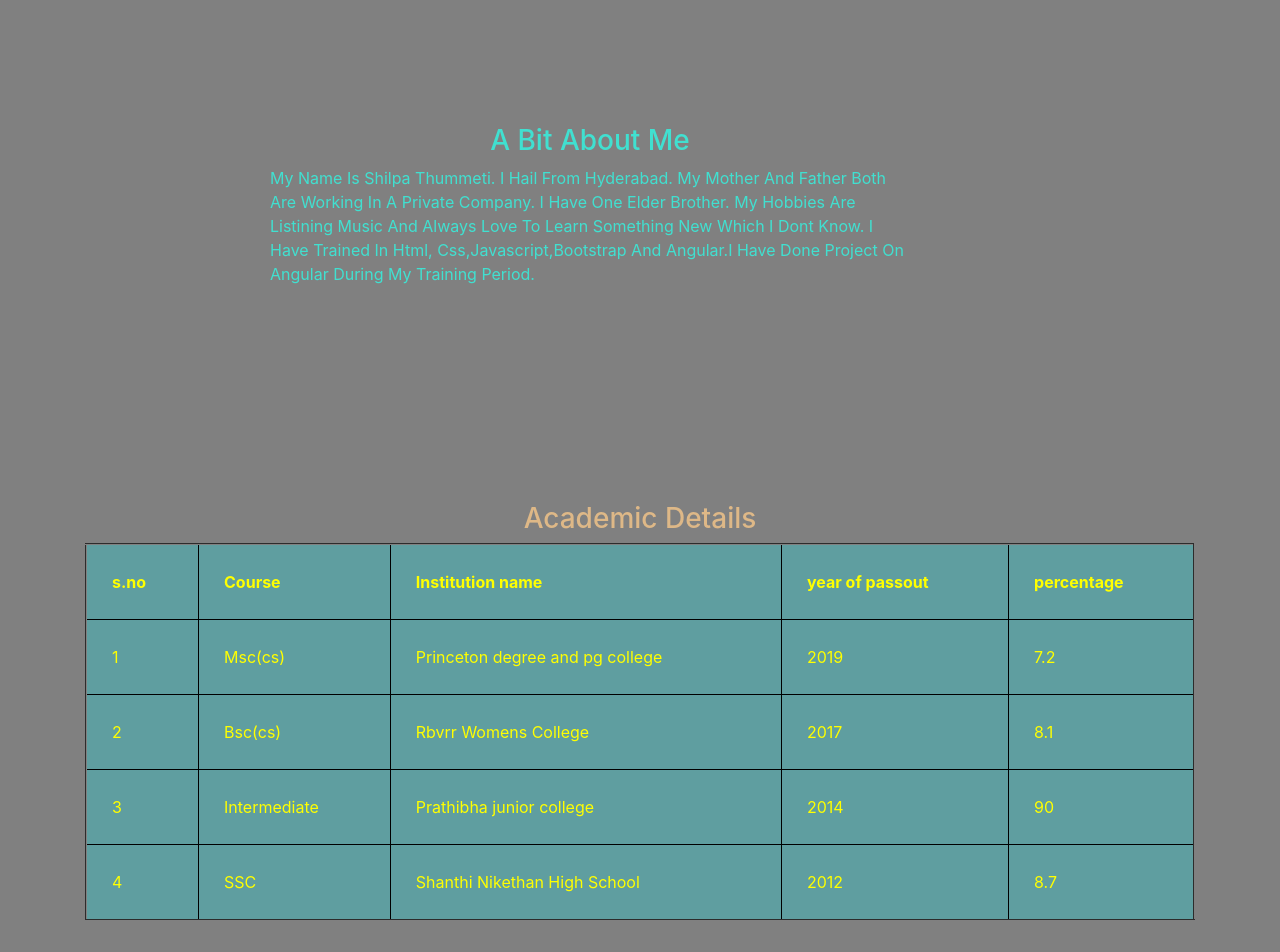
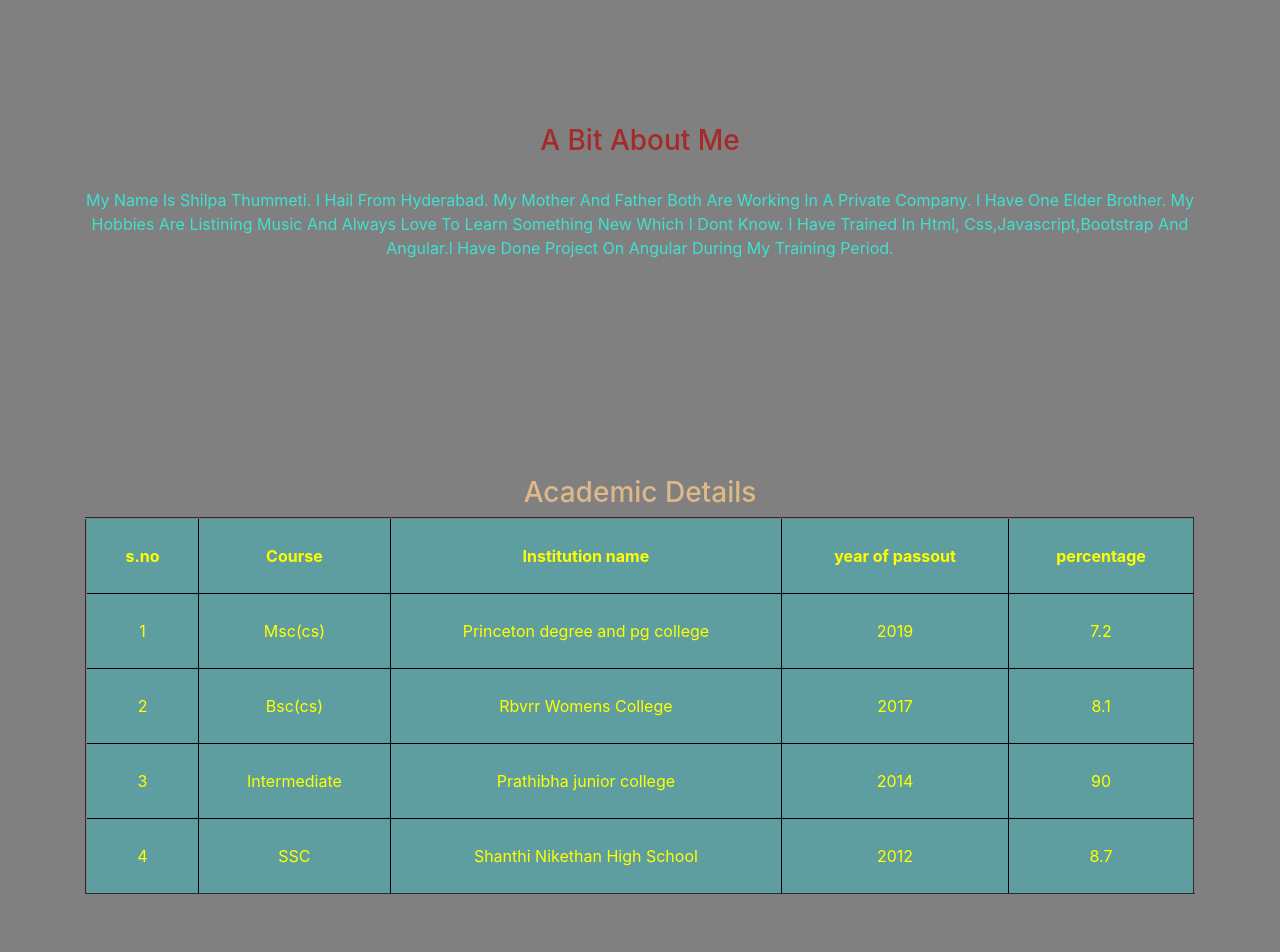
Before and after one commit to Shilpareddy-Addla/portfolio, a plain HTML site: page index.html in a window 1280 px wide. Shown: the part 700-1652 px from the top of the page. Drawn offline with nearby package versions, Linux system fonts and the light colour scheme.

Commit message:
portfolio

```diff
--- a/index.html
+++ b/index.html
@@ -21,7 +21,7 @@
 </head>
 <body>
    <div class="row">
-       <div class="col-6">
+       <div class="col-6-xs-sm-md-lg">
 
            <h1 style="text-align: center; color:yellow; font-weight: bolder; ">  Portfolio</h1>
            <div class="demo">
@@ -30,7 +30,7 @@
            <h4 class="text-white">Hyderabad</h2>
            </div>
        </div>
-       <div class="col-6">
+       <div class="col-6-xs-sm-md-lg">
            <ul class="nav">
                <li class="nav-item">
                    <a href="#" class=" text-white navigation-link">Home</a>
@@ -52,19 +52,19 @@
        </div>
    </div>
    <div id="about" class="container">
-       <h3>A bit about me</h3>
-   <p >My name is  Shilpa Thummeti. I hail from hyderabad. my mother and father both are working in a private company.
+    <h3 style="color: brown;">A Bit About Me</h3>
+       <div  class="col-12-xs-sm-md-lg">
+        <p style="margin-top: 30px;">My name is  Shilpa Thummeti. I hail from hyderabad. my mother and father both are working in a private company.
        I have one elder brother. My hobbies are listining music and always love to learn something new which i dont know.
        I have trained in html, css,javascript,bootstrap and angular.I have done project on angular during my training period.
 </p>
+</div>
    </div>
-   <div  id="education" class="container">
+   <div  id="education" class="container col-12-xs-sm-md-lg">
        <h3>Academic Details</h3>
-       <table style="width:100%" border="2" cellpadding="25" cellspacing="20">
-
-           <tr>
-
-           <th>s.no</th>
+       <table class="col-6-xs-sm-md-lg" style="width:100%" border="2" cellpadding="25" cellspacing="20">
+ <tr>
+          <th>s.no</th>
            <th>Course</th>
            <th>Institution name</th>
            <th>year of passout</th>
@@ -101,7 +101,7 @@
            </tr>
 </table>
    </div>
-   <div id="technical" class="container">
+   <div id="technical" class="container col-12-xs-sm-md-lg">
        <h3>Technical Skills</h3>
        <ul>
            <li>HTML</li>
--- a/portfolio.css
+++ b/portfolio.css
@@ -1,9 +1,7 @@
 body
 {
 background-color: grey;
-
 }
-
 .navigation-link
 {
     border-bottom: 2px solid transparent;
@@ -12,14 +10,11 @@ background-color: grey;
     .navigation-link:hover{
         text-decoration: none;
         border-bottom: 2px solid salmon;
-
+        }
+h2,h3,h4{
+     text-align: center;
+     justify-content: center;
     }
-
-h2,h3,h4{
-
-    text-align: center;
-
-}
 .demo
 {
     padding: 170px;
@@ -28,24 +23,31 @@ h2,h3,h4{
 }
 img{
     padding-top: 30px;
-
     padding-left: 50px;
 }
 #about{
     text-transform: capitalize;
 color: turquoise;
-    padding-left: 200px;
-    padding-right: 300px;
+  /* padding-left: 200px;
+    padding-right: 300px;*/
     padding-top: 200px;
+}
+#about p{
+    display: flex;
+    text-align: center;
 }
 #education{
     padding-top: 200px;
-
 }
 #education h3{
     color:burlywood;
 }
+table{
+    justify-content: center;
+
+}
 table th,td{
+    text-align: center;
     border-collapse:collapse;
     border: 1px solid black;
     background-color: cadetblue;
@@ -60,5 +62,4 @@ table th,td{
 }
 li{
     color: pink;
-
-}
+    }
```
